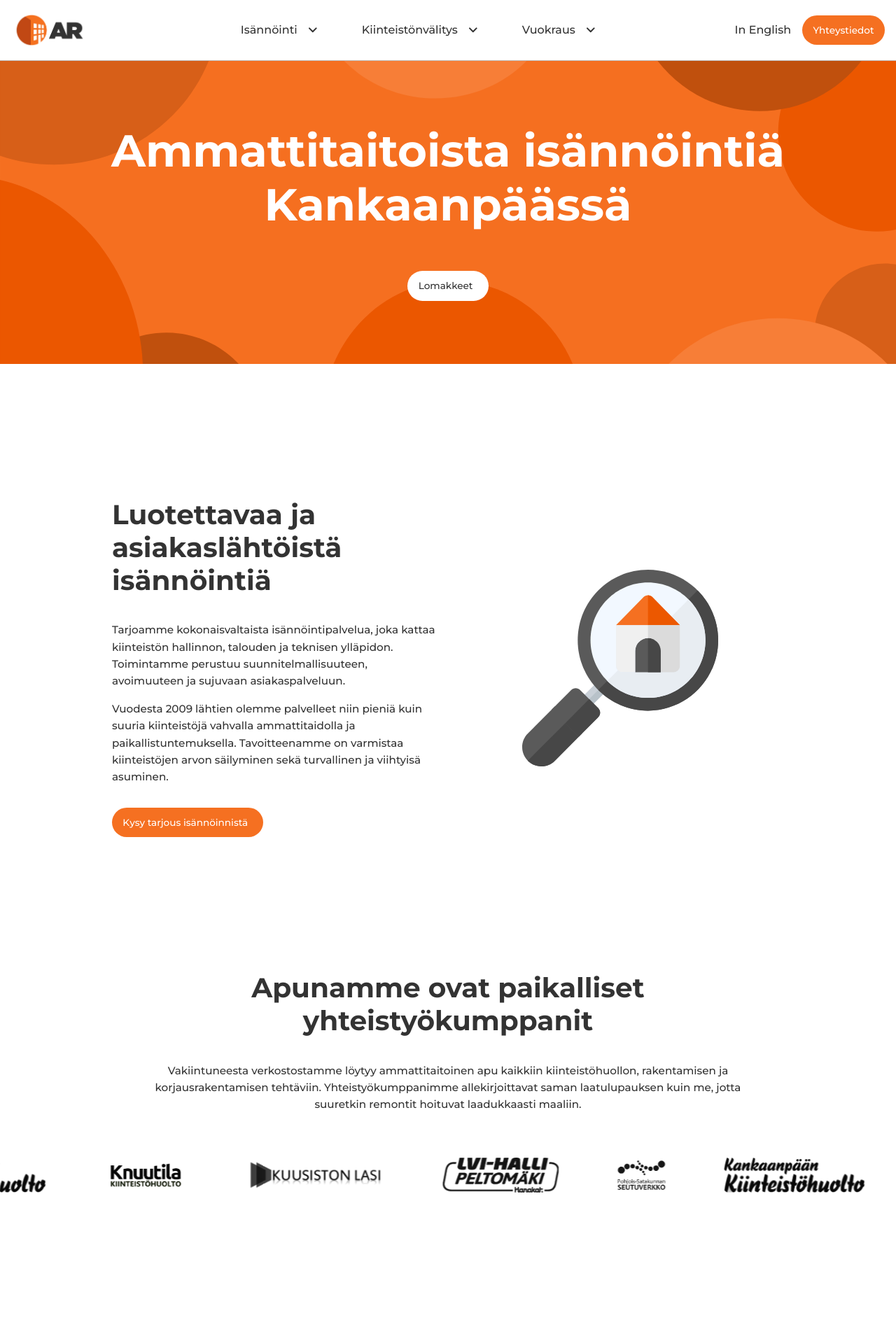
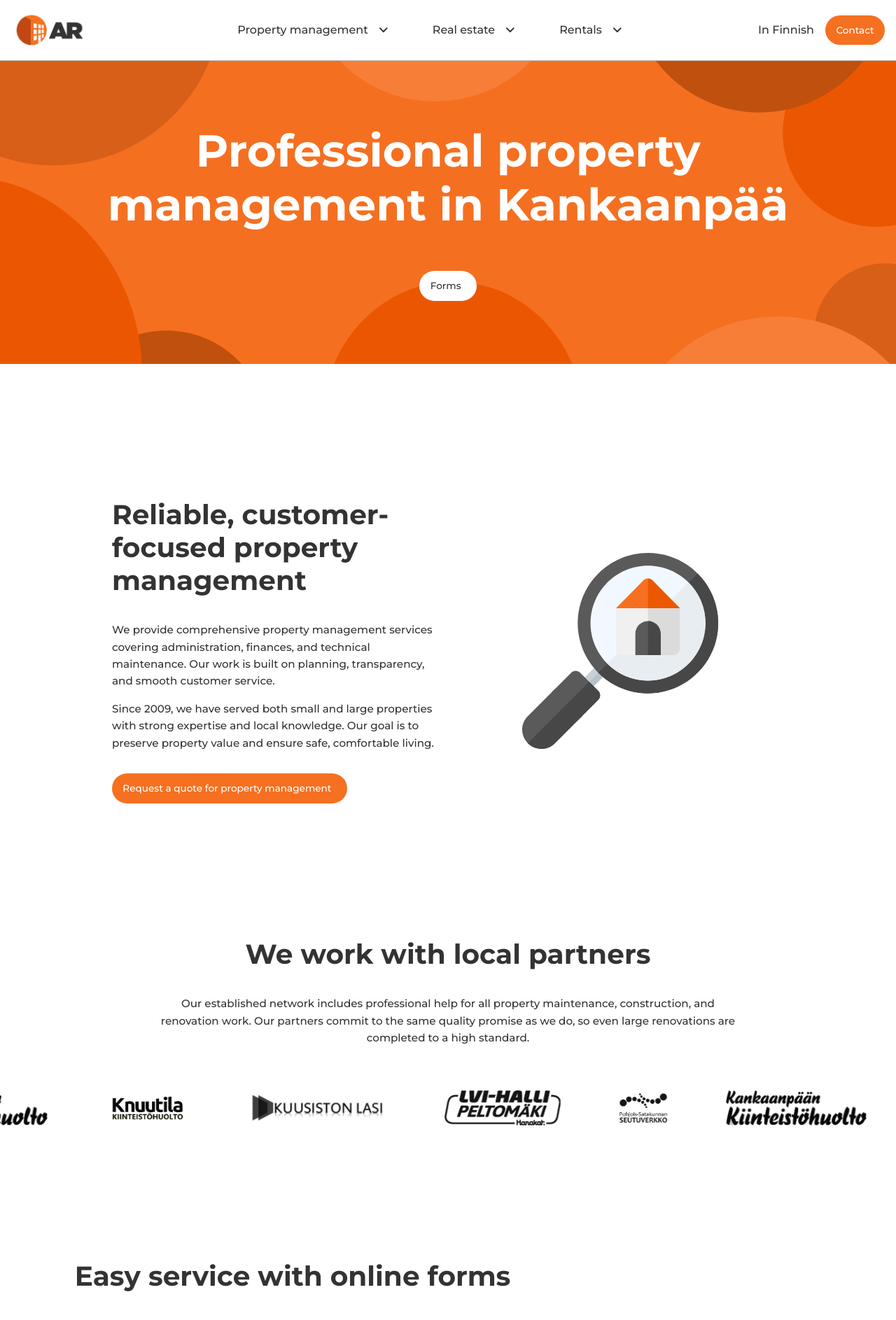
Before and after one commit to AkseliRaj/real-estate-management-website, a React (Vite) app in the folder ar-isannointi-oy/: page / in a window 1280 px wide. Shown: the top 1886 px of the page at 70% size. Built offline with nearby package versions, Linux system fonts and the light colour scheme.

Commit message:
feat: Integrate i18next for multilingual support and update navigation components for language switching

```diff
--- a/ar-isannointi-oy/package.json
+++ b/ar-isannointi-oy/package.json
@@ -11,9 +11,11 @@
   },
   "dependencies": {
     "bootstrap": "^5.3.8",
+    "i18next": "^26.0.2",
     "lottie-react": "^2.4.1",
     "react": "^19.2.4",
     "react-dom": "^19.2.4",
+    "react-i18next": "^17.0.1",
     "react-router-dom": "^7.13.2"
   },
   "devDependencies": {
--- a/ar-isannointi-oy/src/components/nav/DesktopNavBar.jsx
+++ b/ar-isannointi-oy/src/components/nav/DesktopNavBar.jsx
@@ -1,4 +1,5 @@
 import React from 'react';
+import { useTranslation } from 'react-i18next';
 import Logo from '../../assets/webp/Logo.webp';
 import DropDownIcon from '../../assets/svg/DropdownArrowDown.svg';
 import ArrowButton from '../ArrowButtonOrange';
@@ -6,6 +7,15 @@ import ArrowButton from '../ArrowButtonOrange';
 import { NAV_SECTIONS } from './navData';
 
 const DesktopNavBar = () => {
+    const { t, i18n } = useTranslation()
+    const isEnglish = i18n.language?.startsWith('en')
+
+    const handleLanguageToggle = (e) => {
+        e.preventDefault()
+        const nextLng = isEnglish ? 'fi' : 'en'
+        i18n.changeLanguage(nextLng)
+    }
+
     return (
         <nav className="navbar navbar-expand-lg navbar-light">
             <div className="container-fluid px-3">
@@ -18,7 +28,7 @@ const DesktopNavBar = () => {
                         {NAV_SECTIONS.map((section) => (
                             <li key={section.key} className="nav-item dropdown">
                                 <a className="nav-link nav-dropdown-toggle" href="#">
-                                    <span>{section.title}</span>
+                                    <span>{t(section.titleKey)}</span>
                                     <img src={DropDownIcon} alt="" className="nav-dropdown-arrow" aria-hidden="true" />
                                 </a>
                                 <ul className="dropdown-menu">
@@ -26,16 +36,16 @@ const DesktopNavBar = () => {
                                         <div className="row g-0 align-items-center justify-content-center">
                                             <ul className="list-unstyled mb-0 py-3 col-4">
                                                 <li><img src={section.icon} alt="DropdownMenuIcon" className="NavBarIcon pb-5" /></li>
-                                                <li><a className="dropdown-item" id="Header" href="#">{section.title}</a></li>
+                                                <li><a className="dropdown-item" id="Header" href="#">{t(section.titleKey)}</a></li>
                                                 {section.links.map((link) => (
-                                                    <li key={link.label}>
+                                                    <li key={link.labelKey}>
                                                         <a
                                                             className="dropdown-item"
                                                             href={link.href}
                                                             target={link.target}
                                                             rel={link.rel}
                                                         >
-                                                            {link.label}
+                                                            {t(link.labelKey)}
                                                         </a>
                                                     </li>
                                                 ))}
@@ -51,9 +61,16 @@ const DesktopNavBar = () => {
                     </ul>
 
                     <div className="d-flex align-items-center">
-                        <a href="#" className="nav-link me-3">In English</a>
+                        <a
+                            href="#"
+                            className="nav-link me-3"
+                            onClick={handleLanguageToggle}
+                            aria-label={isEnglish ? t('language.switchToFinnish') : t('language.switchToEnglish')}
+                        >
+                            {isEnglish ? t('language.switchToFinnish') : t('language.switchToEnglish')}
+                        </a>
                         <ArrowButton
-                            label="Yhteystiedot"
+                            label={t('nav.contactDetails')}
                             variant="orange"
                             showArrow={false}
                         />
--- a/ar-isannointi-oy/src/components/nav/MobileNavBar.jsx
+++ b/ar-isannointi-oy/src/components/nav/MobileNavBar.jsx
@@ -1,4 +1,5 @@
 import React, { useState, useEffect } from 'react';
+import { useTranslation } from 'react-i18next';
 
 import Logo from '../../assets/webp/Logo.webp';
 import DropDownIcon from '../../assets/svg/DropdownArrowDown.svg';
@@ -10,6 +11,8 @@ import { NAV_SECTIONS } from './navData';
 const MobileNavBar = () => {
     const [isMenuOpen, setIsMenuOpen] = useState(false);
     const [openDropdown, setOpenDropdown] = useState(null);
+    const { t, i18n } = useTranslation()
+    const isEnglish = i18n.language?.startsWith('en')
 
     const handleMenuToggle = () => {
         setIsMenuOpen((prev) => {
@@ -41,6 +44,16 @@ const MobileNavBar = () => {
         };
     }, [isMenuOpen]);
 
+    const handleLanguageToggle = (e) => {
+        e.preventDefault()
+        const nextLng = isEnglish ? 'fi' : 'en'
+        i18n.changeLanguage(nextLng)
+
+        // Close menu so the language change is immediately visible
+        setIsMenuOpen(false)
+        setOpenDropdown(null)
+    }
+
     return (
         <nav className={`navbar navbar-expand-lg navbar-light${isMenuOpen ? ' mobile-menu-open' : ''}`}>
             <div className="container-fluid px-2 px-sm-4 mobile-nav-top">
@@ -49,7 +62,14 @@ const MobileNavBar = () => {
                 </a>
 
                 <div className="d-flex align-items-center ms-auto">
-                    <a href="#" className="nav-link me-3">In English</a>
+                    <a
+                        href="#"
+                        className="nav-link me-3"
+                        onClick={handleLanguageToggle}
+                        aria-label={isEnglish ? t('language.switchToFinnish') : t('language.switchToEnglish')}
+                    >
+                        {isEnglish ? t('language.switchToFinnish') : t('language.switchToEnglish')}
+                    </a>
                     <button
                         className="navbar-toggler nav-menu-toggle"
                         type="button"
@@ -79,7 +99,7 @@ const MobileNavBar = () => {
                                     aria-expanded={isDropdownOpen(section.key)}
                                     onClick={handleDropdownToggle(section.key)}
                                 >
-                                    <span>{section.title}</span>
+                                    <span>{t(section.titleKey)}</span>
                                     <img src={DropDownIcon} alt="" className="nav-dropdown-arrow" aria-hidden="true" />
                                 </a>
                                 <ul className={`dropdown-menu mobile-dropdown-menu${isDropdownOpen(section.key) ? ' show' : ''}`}>
@@ -91,18 +111,18 @@ const MobileNavBar = () => {
                                                         className="dropdown-item"
                                                         href={section.href || '#'}
                                                     >
-                                                        {section.title}
+                                                        {t(section.titleKey)}
                                                     </a>
                                                 </li>
                                                 {section.links.map((link) => (
-                                                    <li key={link.label}>
+                                                    <li key={link.labelKey}>
                                                         <a
                                                             className="dropdown-item"
                                                             href={link.href}
                                                             target={link.target}
                                                             rel={link.rel}
                                                         >
-                                                            {link.label}
+                                                            {t(link.labelKey)}
                                                         </a>
                                                     </li>
                                                 ))}
@@ -113,7 +133,7 @@ const MobileNavBar = () => {
                             </li>
                         ))}
                         <li className="nav-item">
-                            <a className="dropdown-item" id="Header" href="#">Yhteystiedot</a>
+                            <a className="dropdown-item" id="Header" href="#">{t('nav.contactDetails')}</a>
                         </li>
                     </ul>
                 </div>
--- a/ar-isannointi-oy/src/components/nav/navData.js
+++ b/ar-isannointi-oy/src/components/nav/navData.js
@@ -9,16 +9,16 @@ import PropertyManagementDropdownImage from '../../assets/webp/PropertyManagemen
 export const NAV_SECTIONS = [
     {
         key: 'propertyManagement',
-        title: 'Isännöinti',
+        titleKey: 'nav.propertyManagement.title',
         icon: PropertyManagementIcon,
         image: PropertyManagementDropdownImage,
         links: [
-            { label: 'Ohjeita taloyhtiön asukkaille', href: '#' },
-            { label: 'Vastuunjakotaulukko', href: '#' },
-            { label: 'Lomakkeet', href: '#' },
-            { label: 'Pyydä tarjous isännöinnistä', href: '#' },
+            { labelKey: 'nav.propertyManagement.links.instructionsForResidents', href: '#' },
+            { labelKey: 'nav.propertyManagement.links.responsibilitySplitTable', href: '#' },
+            { labelKey: 'nav.propertyManagement.links.forms', href: '#' },
+            { labelKey: 'nav.propertyManagement.links.requestQuote', href: '#' },
             {
-                label: 'Asiakasssivut',
+                labelKey: 'nav.propertyManagement.links.clientPages',
                 href: 'https://huoneistotieto.fi/fi-FI/account/app/login',
                 target: '_blank',
                 rel: 'noreferrer'
@@ -27,25 +27,25 @@ export const NAV_SECTIONS = [
     },
     {
         key: 'realEstate',
-        title: 'Kiinteistönvälitys',
+        titleKey: 'nav.realEstate.title',
         icon: RealEstateIcon,
         image: RealEstateDropdownImage,
         links: [
-            { label: 'Myyntikohteemme', href: '#' },
-            { label: 'Pyydä arvio kohteestasi', href: '#' },
-            { label: 'Julkiset kaupanvahvistukset', href: '#' },
-            { label: 'Tarjouskaupat', href: '#' }
+            { labelKey: 'nav.realEstate.links.ourPropertiesForSale', href: '#' },
+            { labelKey: 'nav.realEstate.links.requestEstimate', href: '#' },
+            { labelKey: 'nav.realEstate.links.publicDeeds', href: '#' },
+            { labelKey: 'nav.realEstate.links.offerDeals', href: '#' }
         ]
     },
     {
         key: 'rental',
-        title: 'Vuokraus',
+        titleKey: 'nav.rental.title',
         icon: RentalBrokerageIcon,
         image: RentalBrokerageDropdownImage,
         links: [
-            { label: 'Vuokrakohteemme', href: '#' },
-            { label: 'Vuokrahakemus', href: '#' },
-            { label: 'Vuokraa asuntosi', href: '#' }
+            { labelKey: 'nav.rental.links.rentalProperties', href: '#' },
+            { labelKey: 'nav.rental.links.rentalApplication', href: '#' },
+            { labelKey: 'nav.rental.links.rentYourHome', href: '#' }
         ]
     }
 ];
--- /dev/null
+++ b/ar-isannointi-oy/src/i18n.js
@@ -0,0 +1,30 @@
+import i18n from 'i18next'
+import { initReactI18next } from 'react-i18next'
+
+import en from './locales/en/translation.json'
+import fi from './locales/fi/translation.json'
+
+const getDefaultLanguage = () => {
+  if (typeof navigator === 'undefined') return 'fi'
+  const lang = navigator.language?.toLowerCase() || ''
+  return lang.startsWith('en') ? 'en' : 'fi'
+}
+
+await i18n
+  .use(initReactI18next)
+  .init({
+    resources: {
+      en: { translation: en },
+      fi: { translation: fi }
+    },
+    lng: getDefaultLanguage(),
+    fallbackLng: 'fi',
+    interpolation: {
+      escapeValue: false
+    },
+    react: {
+      useSuspense: false
+    }
+  })
+
+export default i18n
--- /dev/null
+++ b/ar-isannointi-oy/src/locales/en/translation.json
@@ -0,0 +1,65 @@
+{
+  "language": {
+    "switchToEnglish": "In English",
+    "switchToFinnish": "In Finnish"
+  },
+  "nav": {
+    "contactDetails": "Contact",
+    "propertyManagement": {
+      "title": "Property management",
+      "links": {
+        "instructionsForResidents": "Instructions for residents",
+        "responsibilitySplitTable": "Responsibility split table",
+        "forms": "Forms",
+        "requestQuote": "Request a quote for property management",
+        "clientPages": "Client pages"
+      }
+    },
+    "realEstate": {
+      "title": "Real estate",
+      "links": {
+        "ourPropertiesForSale": "Our properties for sale",
+        "requestEstimate": "Request an estimate for your property",
+        "publicDeeds": "Public deed confirmations",
+        "offerDeals": "Offer transactions"
+      }
+    },
+    "rental": {
+      "title": "Rentals",
+      "links": {
+        "rentalProperties": "Our rental properties",
+        "rentalApplication": "Rental application",
+        "rentYourHome": "Rent out your home"
+      }
+    }
+  },
+  "propertyLanding": {
+    "hero": {
+      "header": "Professional property management in Kankaanpää",
+      "button": "Forms"
+    },
+    "introduction": {
+      "title": "Reliable, customer-focused property management",
+      "paragraph1": "We provide comprehensive property management services covering administration, finances, and technical maintenance. Our work is built on planning, transparency, and smooth customer service.",
+      "paragraph2": "Since 2009, we have served both small and large properties with strong expertise and local knowledge. Our goal is to preserve property value and ensure safe, comfortable living.",
+      "cta": "Request a quote for property management"
+    },
+    "partners": {
+      "title": "We work with local partners",
+      "paragraph1": "Our established network includes professional help for all property maintenance, construction, and renovation work. Our partners commit to the same quality promise as we do, so even large renovations are completed to a high standard."
+    },
+    "forms": {
+      "title": "Easy service with online forms",
+      "paragraph1": "You can find all our most important forms in one place. Whether you're submitting a move notice, ordering a property manager’s certificate, or reporting an issue, our online service is available around the clock.",
+      "paragraph2": "With online forms, your request goes directly to our specialist for processing without unnecessary middlemen. You can find all property-management-related forms here.",
+      "cards": {
+        "consumptionReading": "Meter reading",
+        "alterationAndRepairNotice": "Alteration and repair work notice",
+        "faultReport": "Fault report"
+      }
+    },
+    "images": {
+      "introductionAlt": "House image"
+    }
+  }
+}
--- /dev/null
+++ b/ar-isannointi-oy/src/locales/fi/translation.json
@@ -0,0 +1,65 @@
+{
+  "language": {
+    "switchToEnglish": "In English",
+    "switchToFinnish": "Suomeksi"
+  },
+  "nav": {
+    "contactDetails": "Yhteystiedot",
+    "propertyManagement": {
+      "title": "Isännöinti",
+      "links": {
+        "instructionsForResidents": "Ohjeita taloyhtiön asukkaille",
+        "responsibilitySplitTable": "Vastuunjakotaulukko",
+        "forms": "Lomakkeet",
+        "requestQuote": "Pyydä tarjous isännöinnistä",
+        "clientPages": "Asiakassivut"
+      }
+    },
+    "realEstate": {
+      "title": "Kiinteistönvälitys",
+      "links": {
+        "ourPropertiesForSale": "Myyntikohteemme",
+        "requestEstimate": "Pyydä arvio kohteestasi",
+        "publicDeeds": "Julkiset kaupanvahvistukset",
+        "offerDeals": "Tarjouskaupat"
+      }
+    },
+    "rental": {
+      "title": "Vuokraus",
+      "links": {
+        "rentalProperties": "Vuokrakohteemme",
+        "rentalApplication": "Vuokrahakemus",
+        "rentYourHome": "Vuokraa asuntosi"
+      }
+    }
+  },
+  "propertyLanding": {
+    "hero": {
+      "header": "Ammattitaitoista isännöintiä Kankaanpäässä",
+      "button": "Lomakkeet"
+    },
+    "introduction": {
+      "title": "Luotettavaa ja asiakaslähtöistä isännöintiä",
+      "paragraph1": "Tarjoamme kokonaisvaltaista isännöintipalvelua, joka kattaa kiinteistön hallinnon, talouden ja teknisen ylläpidon. Toimintamme perustuu suunnitelmallisuuteen, avoimuuteen ja sujuvaan asiakaspalveluun.",
+      "paragraph2": "Vuodesta 2009 lähtien olemme palvelleet niin pieniä kuin suuria kiinteistöjä vahvalla ammattitaidolla ja paikallistuntemuksella. Tavoitteenamme on varmistaa kiinteistöjen arvon säilyminen sekä turvallinen ja viihtyisä asuminen.",
+      "cta": "Kysy tarjous isännöinnistä"
+    },
+    "partners": {
+      "title": "Apunamme ovat paikalliset yhteistyökumppanit",
+      "paragraph1": "Vakiintuneesta verkostostamme löytyy ammattitaitoinen apu kaikkiin kiinteistöhuollon, rakentamisen ja korjausrakentamisen tehtäviin. Yhteistyökumppanimme allekirjoittavat saman laatulupauksen kuin me, jotta suuretkin remontit hoituvat laadukkaasti maaliin."
+    },
+    "forms": {
+      "title": "Sujuvaa asiointia sähköisillä lomakkeilla",
+      "paragraph1": "Löydät kaikki tärkeimmät lomakkeemme yhdestä paikasta. Olitpa tekemässä muuttoilmoitusta, tilaamassa isännöitsijätodistusta tai ilmoittamassa viasta, sähköinen asiointimme palvelee sinua ympäri vuorokauden.",
+      "paragraph2": "Sähköisten lomakkeiden avulla ilmoituksesi siirtyy suoraan asiantuntijallemme käsiteltäväksi ilman turhia välikäsiä. Voit löytää kaikki lomakkeet isännöintiin liittyen täältä.",
+      "cards": {
+        "consumptionReading": "Kulutuslukema",
+        "alterationAndRepairNotice": "Muutos- ja korjaustyöilmoitus",
+        "faultReport": "Vikailmoitus"
+      }
+    },
+    "images": {
+      "introductionAlt": "House image"
+    }
+  }
+}
--- a/ar-isannointi-oy/src/main.jsx
+++ b/ar-isannointi-oy/src/main.jsx
@@ -5,6 +5,7 @@ import 'bootstrap/dist/js/bootstrap.bundle.min.js'
 import './index.css'
 import App from './App.jsx'
 import { BrowserRouter } from 'react-router-dom'
+import './i18n.js'
 
 
 createRoot(document.getElementById('root')).render(
--- a/ar-isannointi-oy/src/pages/PropertyManagementLanding.jsx
+++ b/ar-isannointi-oy/src/pages/PropertyManagementLanding.jsx
@@ -6,13 +6,16 @@ import HouseImage from '../assets/svg/HouseMagnifierImage.svg';
 import HeroWrapper from '../components/HeroWrapper.jsx';
 import LogoCarousel from '../components/MarqueeCarousel.jsx';
 import FormCardGrid from '../components/FormCardGrid.jsx';
+import { useTranslation } from 'react-i18next';
 
 function PropertyManagementLanding() {
 
+  const { t } = useTranslation()
+
   const formCardItems = [
-    { heading: 'Kulutuslukema' },
-    { heading: 'Muutos- ja korjaustyöilmoitus'},
-    { heading: 'Vikailmoitus'}
+    { heading: t('propertyLanding.forms.cards.consumptionReading') },
+    { heading: t('propertyLanding.forms.cards.alterationAndRepairNotice') },
+    { heading: t('propertyLanding.forms.cards.faultReport') }
   ];
 
   const handleQuoteRequest = () => {
@@ -23,8 +26,8 @@ function PropertyManagementLanding() {
     <div className='container-fluid px-0 main-layout'>
 
       <HeroWrapper
-        headerText="Ammattitaitoista isännöintiä Kankaanpäässä"
-        buttonText="Lomakkeet"
+        headerText={t('propertyLanding.hero.header')}
+        buttonText={t('propertyLanding.hero.button')}
         onButtonClick={handleQuoteRequest}
       />
 
@@ -32,17 +35,17 @@ function PropertyManagementLanding() {
         <div className='col-11 col-sm-10 col-xl-9 col-xxl-8'>
           <div className='row align-items-center justify-content-center'>
             <div className='col-12 col-lg-6'>
-              <h3 className='pb-1 pb-sm-2 pb-lg-3'>Luotettavaa ja asiakaslähtöistä isännöintiä</h3>
-              <p>Tarjoamme kokonaisvaltaista isännöintipalvelua, joka kattaa kiinteistön hallinnon, talouden ja teknisen ylläpidon. Toimintamme perustuu suunnitelmallisuuteen, avoimuuteen ja sujuvaan asiakaspalveluun.</p>
-              <p className='pb-1 pb-sm-2 pb-lg-3'>Vuodesta 2009 lähtien olemme palvelleet niin pieniä kuin suuria kiinteistöjä vahvalla ammattitaidolla ja paikallistuntemuksella. Tavoitteenamme on varmistaa kiinteistöjen arvon säilyminen sekä turvallinen ja viihtyisä asuminen.</p>
+              <h3 className='pb-1 pb-sm-2 pb-lg-3'>{t('propertyLanding.introduction.title')}</h3>
+              <p>{t('propertyLanding.introduction.paragraph1')}</p>
+              <p className='pb-1 pb-sm-2 pb-lg-3'>{t('propertyLanding.introduction.paragraph2')}</p>
               <ArrowButton
-                label="Kysy tarjous isännöinnistä"
+                label={t('propertyLanding.introduction.cta')}
                 onClick={handleQuoteRequest}
                 variant="orange"
               />
             </div>
             <div className='col-lg-5 col-xl-6 d-none d-lg-flex justify-content-center'>
-              <img src={HouseImage} alt="House-Image" className="Introduction-Image" />
+              <img src={HouseImage} alt={t('propertyLanding.images.introductionAlt')} className="Introduction-Image" />
             </div>
           </div>
         </div>
@@ -52,8 +55,8 @@ function PropertyManagementLanding() {
         <div className='col-12'>
           <div className='row d-flex justify-content-center'>
             <div className='col-12 col-md-10 col-xl-8 text-center pb-5'>
-              <h3 className='pb-3'>Apunamme ovat paikalliset yhteistyökumppanit</h3>
-              <p>Vakiintuneesta verkostostamme löytyy ammattitaitoinen apu kaikkiin kiinteistöhuollon, rakentamisen ja korjausrakentamisen tehtäviin. Yhteistyökumppanimme allekirjoittavat saman laatulupauksen kuin me, jotta suuretkin remontit hoituvat laadukkaasti maaliin.</p>
+              <h3 className='pb-3'>{t('propertyLanding.partners.title')}</h3>
+              <p>{t('propertyLanding.partners.paragraph1')}</p>
             </div>
           </div>
           <div className='col-12 d-flex justify-content-center'>
@@ -66,9 +69,9 @@ function PropertyManagementLanding() {
         <div className='col-10'>
           <div className='row d-flex justify-content-start'>
             <div className='col-9 pb-5'>
-              <h3 className='pb-3'>Sujuvaa asiointia sähköisillä lomakkeilla</h3>
-              <p>Löydät kaikki tärkeimmät lomakkeemme yhdestä paikasta. Olitpa tekemässä muuttoilmoitusta, tilaamassa isännöitsijätodistusta tai ilmoittamassa viasta, sähköinen asiointimme palvelee sinua ympäri vuorokauden.</p>
-              <p>Sähköisten lomakkeiden avulla ilmoituksesi siirtyy suoraan asiantuntijallemme käsiteltäväksi ilman turhia välikäsiä. Voit löytää kaikki lomakkeet isännöintiin liittyen täältä.</p>
+              <h3 className='pb-3'>{t('propertyLanding.forms.title')}</h3>
+              <p>{t('propertyLanding.forms.paragraph1')}</p>
+              <p>{t('propertyLanding.forms.paragraph2')}</p>
             </div>
           </div>
           <div className='col-12 d-flex justify-content-start'>
```
Also changed, not shown: 1 other file (tests, documents, lock files or other folders).
